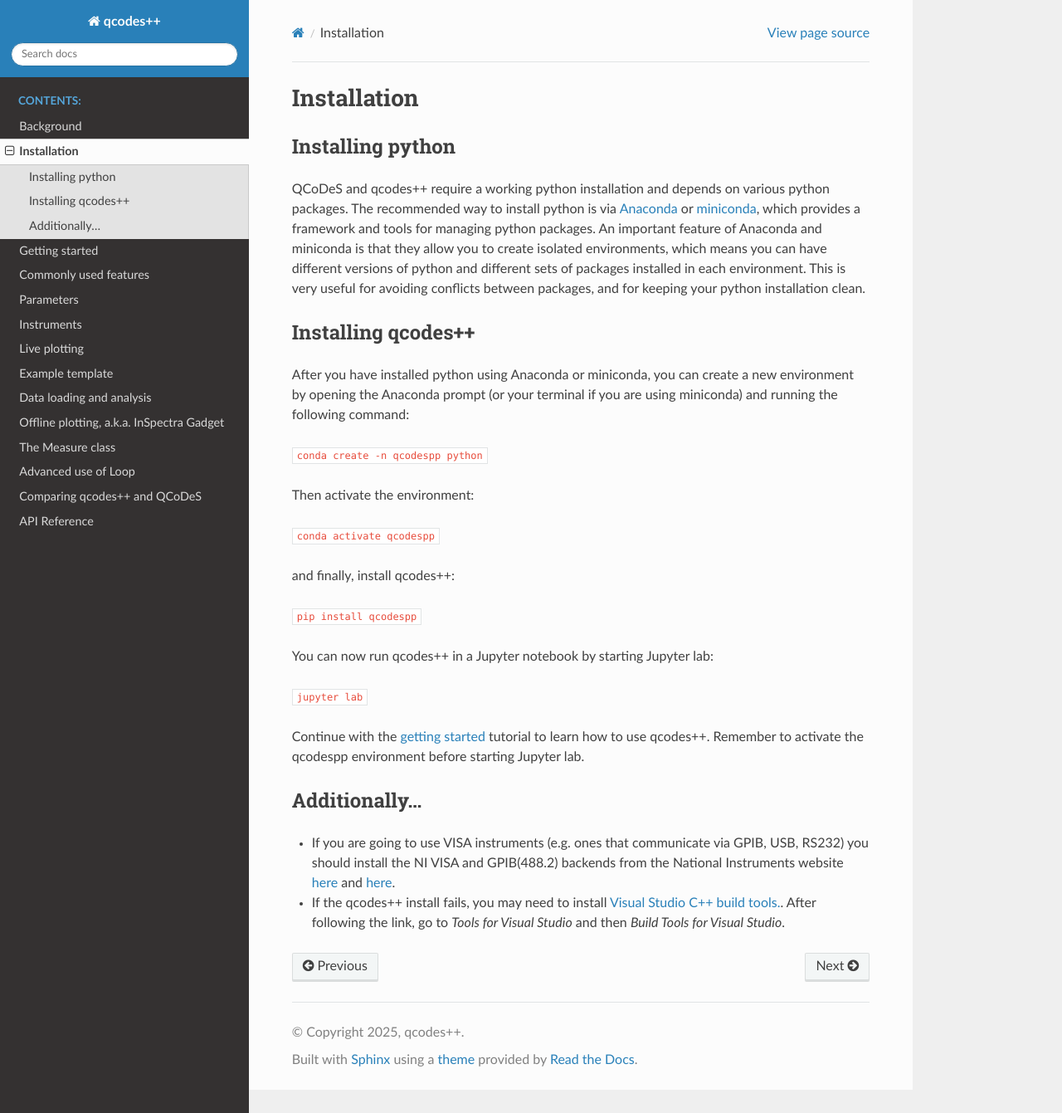
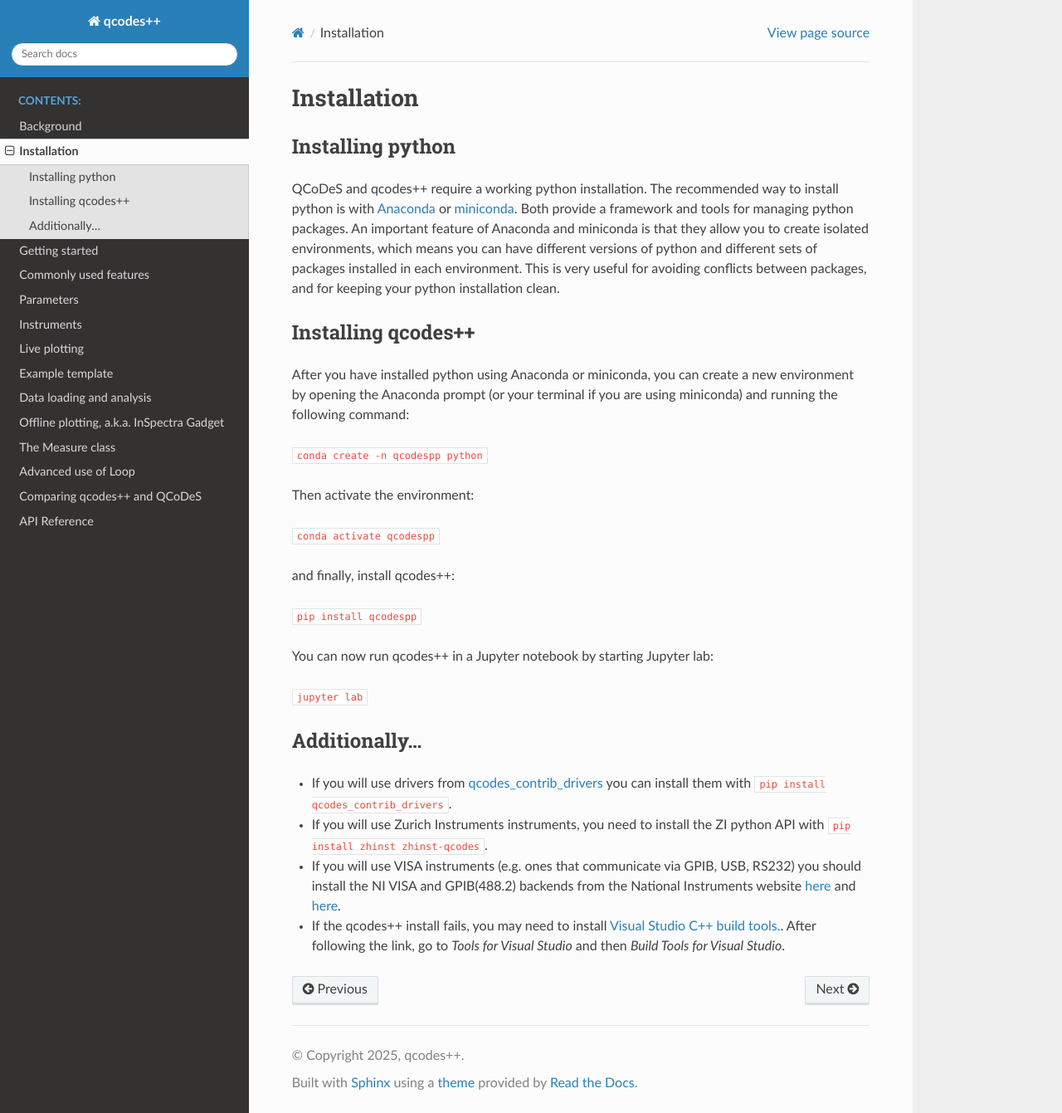
Before and after one commit to qcodespp/qcodespp.github.io, a Sphinx documentation site: the page built from docs/source/installation.rst, in a window 1280 px wide and 1341 px high. Shown: the whole window at 83% size. Built offline with Sphinx 7.4.7 and the Read the Docs theme 3.1.0, drawn with Linux system fonts in a browser that asks for light colours.

Commit message:
small changes

```diff
--- a/docs/source/installation.rst
+++ b/docs/source/installation.rst
@@ -2,7 +2,7 @@
 ============
 Installing python
 -----------------
-QCoDeS and qcodes++ require a working python installation and depends on various python packages. The recommended way to install python is via `Anaconda <https://www.anaconda.com/products/distribution>`__ or `miniconda <https://docs.conda.io/en/latest/miniconda.html>`__, which provides a framework and tools for managing python packages. An important feature of Anaconda and miniconda is that they allow you to create isolated environments, which means you can have different versions of python and different sets of packages installed in each environment. This is very useful for avoiding conflicts between packages, and for keeping your python installation clean.
+QCoDeS and qcodes++ require a working python installation. The recommended way to install python is with `Anaconda <https://www.anaconda.com/products/distribution>`__ or `miniconda <https://docs.conda.io/en/latest/miniconda.html>`__. Both provide a framework and tools for managing python packages. An important feature of Anaconda and miniconda is that they allow you to create isolated environments, which means you can have different versions of python and different sets of packages installed in each environment. This is very useful for avoiding conflicts between packages, and for keeping your python installation clean.
 
 Installing qcodes++
 -------------------
@@ -22,12 +22,14 @@
 
 ``jupyter lab``
 
-Continue with the `getting started <dummy_measurements.html>`_ tutorial to learn how to use qcodes++.
-Remember to activate the qcodespp environment before starting Jupyter lab.
 
 Additionally...
 ---------------
 
-- If you are going to use VISA instruments (e.g. ones that communicate via GPIB, USB, RS232) you should install the NI VISA and GPIB(488.2) backends from the National Instruments website `here <https://www.ni.com/en/support/downloads/drivers/download.ni-visa.html>`__ and `here <https://www.ni.com/en/support/downloads/drivers/download.ni-488-2.html>`__.
+- If you will use drivers from `qcodes_contrib_drivers <https://qcodespp.github.io/visa.html#where-are-the-drivers>`__ you can install them with ``pip install qcodes_contrib_drivers``.
+
+- If you will use Zurich Instruments instruments, you need to install the ZI python API with ``pip install zhinst zhinst-qcodes``.
+
+- If you will use VISA instruments (e.g. ones that communicate via GPIB, USB, RS232) you should install the NI VISA and GPIB(488.2) backends from the National Instruments website `here <https://www.ni.com/en/support/downloads/drivers/download.ni-visa.html>`__ and `here <https://www.ni.com/en/support/downloads/drivers/download.ni-488-2.html>`__.
 
 - If the qcodes++ install fails, you may need to install `Visual Studio C++ build tools. <https://visualstudio.microsoft.com/downloads/>`__. After following the link, go to *Tools for Visual Studio* and then *Build Tools for Visual Studio*.
```
Also changed, not shown: docs/source/differences_from_qcodes.rst (+4 -4 lines).
